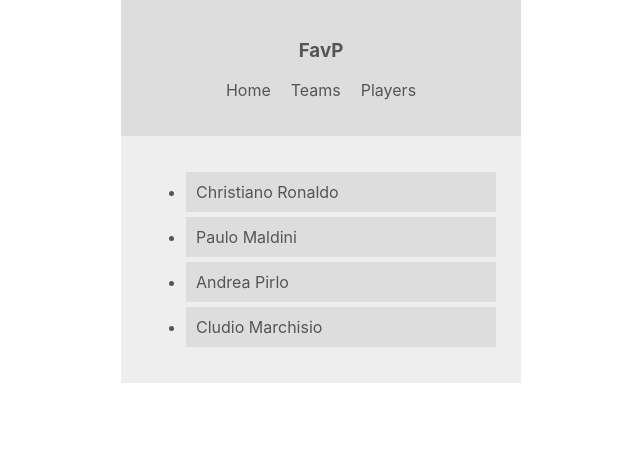
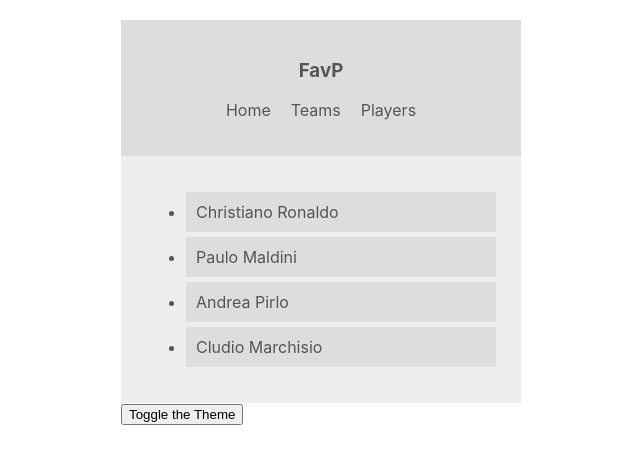
Before and after one commit to hosseinAMD/context-playground, a React (Create React App) app: page / in a window 1280 px wide. Shown: the top 464 px of the page, without its empty margins (319-959 px from the left). Built offline with nearby package versions, Linux system fonts and the light colour scheme.

Commit message:
theme mode toggler added

```diff
--- a/src/App.js
+++ b/src/App.js
@@ -2,6 +2,7 @@
 import Navbar from "./components/Navbar";
 import PlayersList from "./components/PlayersList";
 import ThemeContextProvider from "./contexts/ThemeContext";
+import ThemeToggle from "./components/ThemeToggle";
 
 function App() {
   return (
@@ -9,6 +10,7 @@
       <ThemeContextProvider>
         <Navbar />
         <PlayersList />
+        <ThemeToggle />
       </ThemeContextProvider>
     </div>
   );
--- /dev/null
+++ b/src/components/ThemeToggle.js
@@ -0,0 +1,12 @@
+import React, { Component } from "react";
+import { ThemeContext } from "../contexts/ThemeContext";
+
+class ThemeToggle extends Component {
+  static contextType = ThemeContext;
+  render() {
+    const { toggleTheme } = this.context;
+    return <button onClick={toggleTheme}>Toggle the Theme</button>;
+  }
+}
+
+export default ThemeToggle;
--- a/src/contexts/ThemeContext.js
+++ b/src/contexts/ThemeContext.js
@@ -9,9 +9,16 @@
     dark: { text: "#ddd", ui: "#333", bg: "#555" },
   };
 
+  toggleTheme = () => {
+    const isLightTheme = this.state.isLightTheme;
+    this.setState({ isLightTheme: !isLightTheme });
+  };
+
   render() {
     return (
-      <ThemeContext.Provider value={{ ...this.state }}>
+      <ThemeContext.Provider
+        value={{ ...this.state, toggleTheme: this.toggleTheme }}
+      >
         {this.props.children}
       </ThemeContext.Provider>
     );
--- a/src/index.css
+++ b/src/index.css
@@ -9,7 +9,7 @@
 
 .App {
   max-width: 400px;
-  margin: auto;
+  margin: 20px auto;
 }
 
 nav {
```
